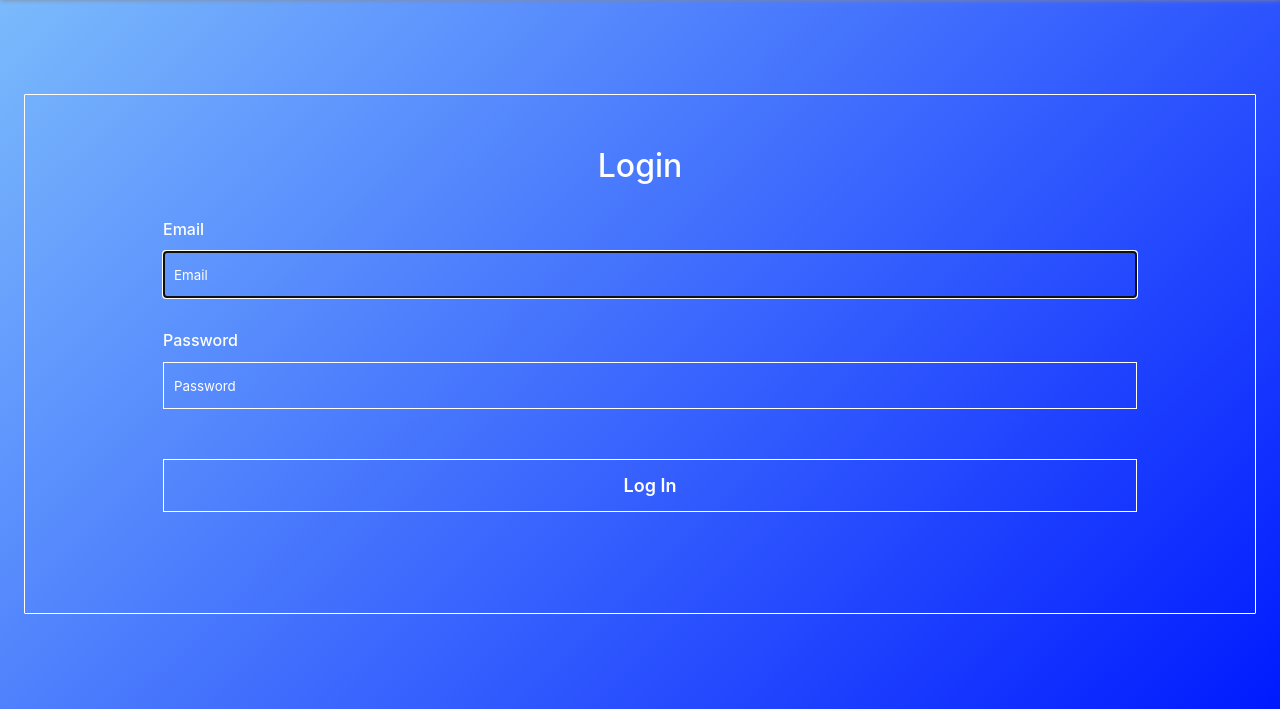
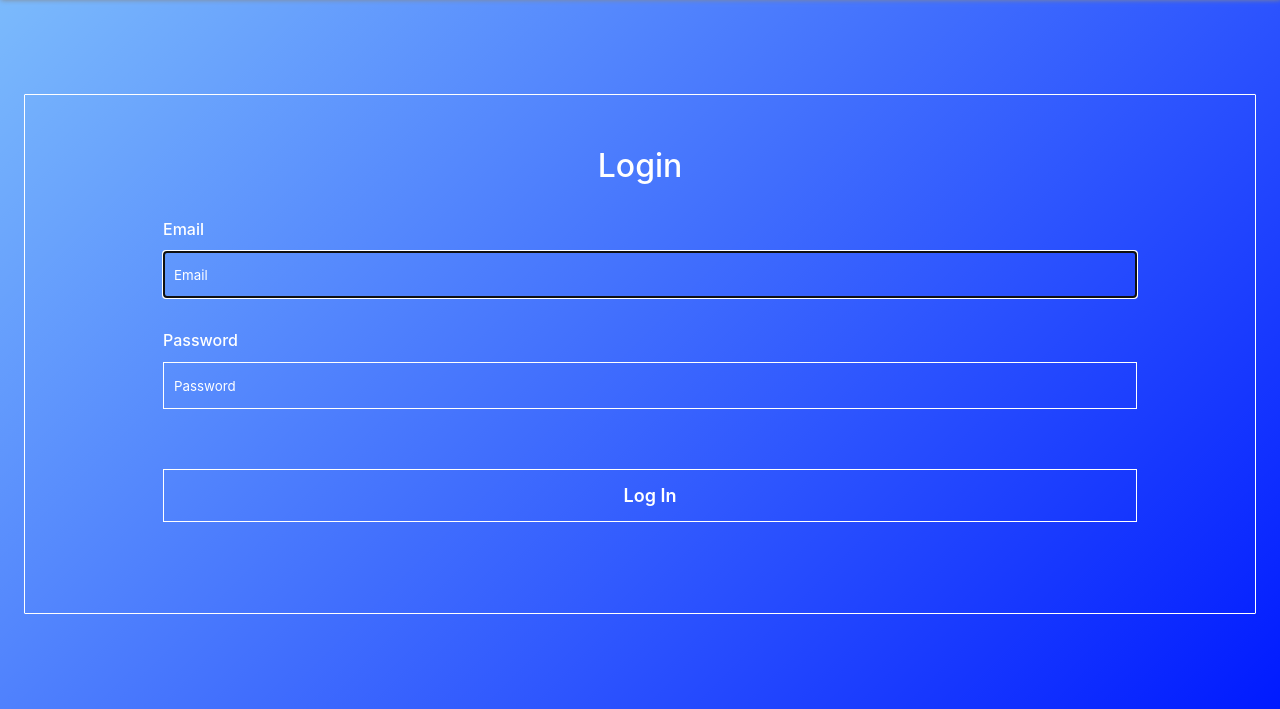
Before and after one commit to GalacticSquirel/crazysuite, a Flask app: page /login in a window 1280 px wide. Shown: the part 91-800 px from the top of the page. Run offline with Flask 2, Linux system fonts and the light colour scheme; some libraries are stand-ins or nearby versions.

Commit message:
Update login.html
changed margin for captcha

```diff
--- a/web/templates/login.html
+++ b/web/templates/login.html
@@ -25,7 +25,7 @@
                     <label for="password">Password</label>
                     <input type="password" name="password" placeholder="Password">
                 </div>
-                <div class="cf-turnstile" data-sitekey="0x4AAAAAAABti1blkZmNh51p"></div>
+                <div class="cf-turnstile" style="margin-top: 10px;" data-sitekey="0x4AAAAAAABti1blkZmNh51p"></div>
                 <div id="submit">
                     <button>Log In</button>
                 </div>
```
